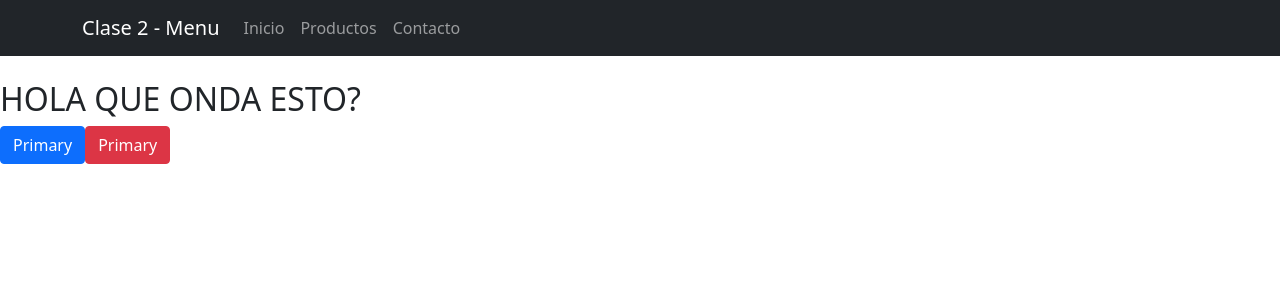
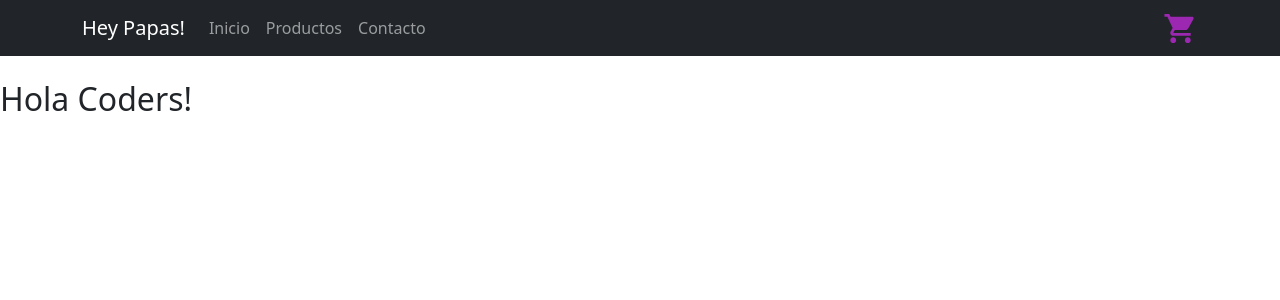
Before and after one commit to treemarketing/React-Js, a React (Create React App) app: page / in a window 1280 px wide. Shown: the top 300 px of the page. Built offline with nearby package versions, Linux system fonts and the light colour scheme.

Commit message:
Instalacion icon + itemlistcontainer para entrega

```diff
--- a/package.json
+++ b/package.json
@@ -3,6 +3,10 @@
   "version": "0.1.0",
   "private": true,
   "dependencies": {
+    "@emotion/react": "^11.7.1",
+    "@emotion/styled": "^11.6.0",
+    "@mui/icons-material": "^5.3.1",
+    "@mui/material": "^5.3.1",
     "@testing-library/jest-dom": "^5.16.1",
     "@testing-library/react": "^12.1.2",
     "@testing-library/user-event": "^13.5.0",
--- /dev/null
+++ b/src/components/ItemListContainer/ItemListContainer.js
@@ -0,0 +1,9 @@
+
+
+export const ItemListContainer = ({greeting}) => {
+return(
+    <section>
+       <h2>{greeting}</h2>
+    </section>
+)
+}
--- a/src/components/mainContent.js
+++ b/src/components/mainContent.js
@@ -1,12 +1,11 @@
-import {Producto} from '../components/producto';
+import {ItemListContainer} from '../components/ItemListContainer/ItemListContainer';
 
 
 export const MainContent = () => {
 return(
     <main>
 
-    <h2>HOLA QUE ONDA ESTO? </h2>
-    <Producto/>
+    <ItemListContainer greeting="Hola Coders!"/>
 
     </main>
 )
--- /dev/null
+++ b/src/components/navBar/CartWidget.js
@@ -0,0 +1,10 @@
+import ShoppingCartIcon from '@mui/icons-material/ShoppingCart';
+
+export const CartWidget = () => {
+
+return (
+<>
+<ShoppingCartIcon color="secondary" fontSize="large" />
+</>
+)
+}
--- a/src/components/navBar/NavBar.js
+++ b/src/components/navBar/NavBar.js
@@ -1,4 +1,6 @@
 import { Navbar,Nav,Container } from 'react-bootstrap';
+import { CartWidget } from './CartWidget';
+
 
 export const NavBarPrincipal = () => {
 
@@ -6,15 +8,18 @@ return (
 <>
   <Navbar bg="dark" variant="dark">
     <Container>
-    <Navbar.Brand href="#home">Clase 2 - Menu</Navbar.Brand>
+    <Navbar.Brand href="#home">Hey Papas!</Navbar.Brand>
     <Nav className="me-auto">
       <Nav.Link href="#home">Inicio</Nav.Link>
       <Nav.Link href="#features">Productos</Nav.Link>
       <Nav.Link href="#pricing">Contacto</Nav.Link>
     </Nav>
+    <CartWidget />
     </Container>
   </Navbar>
   <br />
+
+
 </>
 )
 }
```
Also changed, not shown: src/components/contenedor.js (deleted), src/components/navBar/img/logo.jpg (added), 1 other file (tests, documents, lock files or other folders).
